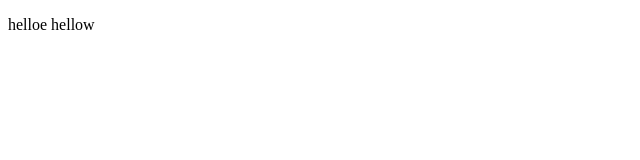
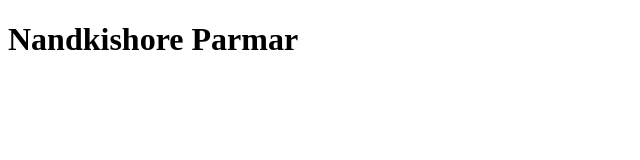
Before and after one commit to 826545/project5, a plain HTML site: page index.html in a window 1280 px wide. Shown: the whole page, without its empty margins (0-640 px from the left). Drawn offline with Linux system fonts and the light colour scheme.

Commit message:
Update index.html

```diff
--- a/index.html
+++ b/index.html
@@ -7,6 +7,6 @@
     <title>Document</title>
 </head>
 <body>
-    <p>helloe  hellow</p>
+    <h1>Nandkishore Parmar</h1>
 </body>
 </html>
```
